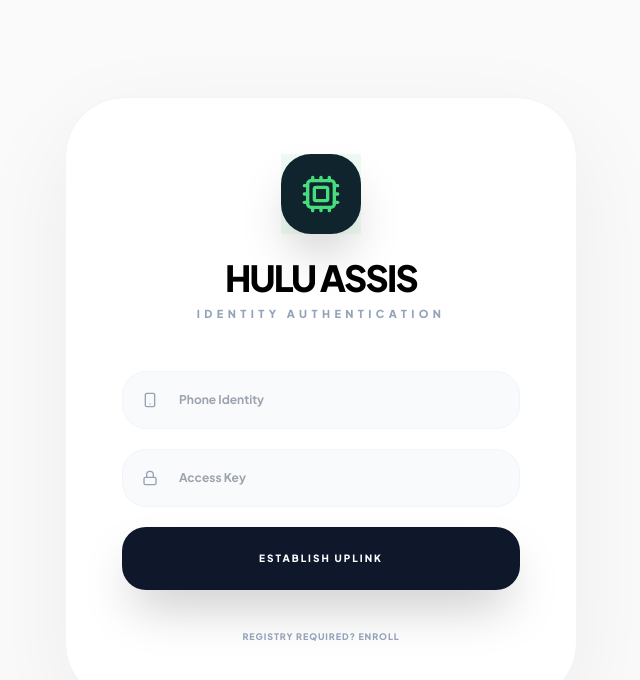
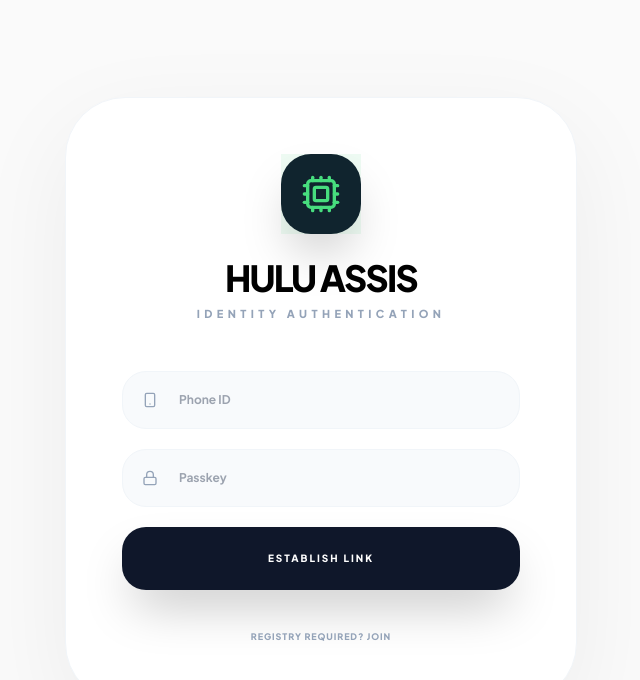
Before and after one commit to itsaravind970-dot/Holu, a React (Vite) app: page / in a window 1280 px wide. Shown: the top 680 px of the page, without its empty margins (319-959 px from the left). Built offline with nearby package versions, Linux system fonts and the light colour scheme.

Commit message:
feat: Refine admin panel header text
Update the header text in the admin panel from "ARAVIND MASTER PORTAL" to "MASTER PORTAL ACCESS" for broader applicability.

```diff
--- a/App.tsx
+++ b/App.tsx
@@ -5,8 +5,9 @@
 import ChatMessage from './components/ChatMessage';
 import ChatInput from './components/ChatInput';
 import {
-  MessageSquare, Plus, Search, Terminal, Star,
-  Menu, X, Sparkles, User, AlertTriangle, Loader2, Cpu, History, BookMarked, Copy, Trash2, ArrowLeft, CheckCircle2, Lock, Smartphone, UserCircle, LogOut, Eye, EyeOff, Database, ShieldCheck, Activity, Fingerprint, Globe, ShieldAlert, Ban, CheckCircle, Shield, Info, RefreshCcw, Zap, Camera, Upload, SearchCode
+  MessageSquare, Plus, Search, Star,
+  Menu, X, Sparkles, User, Loader2, Cpu, Trash2, ArrowLeft, Lock, Smartphone, UserCircle, LogOut, Database, ShieldCheck, Fingerprint, Globe, Ban, CheckCircle, Zap, Camera,
+  BookMarked, Copy
 } from 'lucide-react';
 
 const SECRET_ADMIN_CODE = 'Aravind63091309709705371970';
@@ -165,7 +166,7 @@
                 <div className="p-3 md:p-4 bg-green-500/10 rounded-2xl text-green-500 border border-green-500/20"><ShieldCheck size={24} className="md:w-9 md:h-9" /></div>
                 <div>
                   <h2 className="text-base md:text-2xl font-black uppercase tracking-tight text-white leading-tight">Security Command</h2>
-                  <p className="text-[7px] md:text-[10px] font-black text-green-500 uppercase tracking-widest mt-0.5">ARAVIND MASTER PORTAL</p>
+                  <p className="text-[7px] md:text-[10px] font-black text-green-500 uppercase tracking-widest mt-0.5">MASTER PORTAL ACCESS</p>
                 </div>
               </div>
               <button onClick={() => setShowAdminPanel(false)} className="p-3 md:p-5 bg-slate-800 text-slate-400 rounded-xl md:rounded-2xl hover:text-white transition-all"><X size={20} className="md:w-6 md:h-6" /></button>
@@ -190,7 +191,7 @@
                           localStorage.setItem('hulu_accounts', JSON.stringify(updated));
                           refreshAdminData();
                         }} className={`p-2 rounded-xl ${acc.isBlocked ? 'text-green-500 bg-green-500/10' : 'text-red-500 bg-red-500/10'}`}>{acc.isBlocked ? <CheckCircle size={14} /> : <Ban size={14} />}</button>
-                        <button onClick={() => { if(confirm('Purge identity?')) {
+                        <button onClick={() => { if(confirm('Purge identity node?')) {
                           const updated = adminAccounts.filter(a => a.id !== acc.id);
                           localStorage.setItem('hulu_accounts', JSON.stringify(updated));
                           refreshAdminData();
@@ -203,7 +204,7 @@
                         <span className="text-[10px] md:text-sm font-bold text-slate-300">{acc.phoneNumber}</span>
                       </div>
                       <div className="bg-green-500/5 p-3 md:p-4 rounded-xl md:rounded-2xl border border-green-500/10 flex justify-between items-center">
-                        <span className="text-[7px] md:text-[9px] text-green-500 uppercase font-black">Master Key</span>
+                        <span className="text-[7px] md:text-[9px] text-green-500 uppercase font-black">Access Pass</span>
                         <span className="text-[10px] md:text-sm font-mono text-green-400 font-bold tracking-widest">{acc.password}</span>
                       </div>
                     </div>
@@ -236,7 +237,7 @@
                   </div>
                   <div>
                     <h3 className="font-black text-lg md:text-2xl uppercase tracking-tighter leading-none">{currentUser.username}</h3>
-                    <p className="text-[8px] md:text-[10px] font-black text-slate-400 uppercase tracking-[0.3em] mt-2">ACTIVE SECURITY NODE</p>
+                    <p className="text-[8px] md:text-[10px] font-black text-slate-400 uppercase tracking-[0.3em] mt-2">SECURE REGISTRY NODE</p>
                   </div>
                 </div>
                 <button onClick={() => setShowProfile(false)} className="p-3 bg-white border border-slate-100 rounded-2xl hover:bg-slate-50 transition-all active:scale-95"><X size={18} /></button>
@@ -244,8 +245,8 @@
              <div className="p-6 md:p-10 space-y-3">
                 {[
                   { label: 'Uplink Phone', value: currentUser.phoneNumber, icon: Smartphone },
-                  { label: 'Proxy Identity', value: currentUser.chatbotName, icon: Sparkles },
-                  { label: 'Access Key', value: currentUser.password, icon: Lock },
+                  { label: 'Bot Identity', value: currentUser.chatbotName, icon: Sparkles },
+                  { label: 'Access Pass', value: currentUser.password, icon: Lock },
                   { label: 'Registry ID', value: currentUser.id, icon: Database },
                 ].map((item, idx) => (
                   <div key={idx} className="flex items-center gap-4 p-4 md:p-5 bg-slate-50/80 rounded-[20px] md:rounded-[28px] border border-slate-100/50">
@@ -266,7 +267,7 @@
 
   if (isAuthView) {
     return (
-      <div className="min-h-screen bg-white">
+      <div className="min-h-screen bg-[#fafafa]">
         {sharedUI}
         <AuthScreen
           onShowAdmin={() => { refreshAdminData(); setShowAdminPanel(true); }}
@@ -368,10 +369,10 @@
                   <div className="absolute inset-0 bg-green-500/20 animate-pulse"></div>
                   {currentUser?.profilePic ? <img src={currentUser.profilePic} className="w-full h-full object-cover" /> : <Cpu size={32} className="md:w-12 md:h-12 text-green-400" />}
                 </div>
-                <h3 className="text-2xl md:text-5xl font-black text-slate-900 tracking-tighter uppercase mb-2 md:mb-4 text-center">Ready for Analysis</h3>
-                <p className="text-[9px] md:text-[11px] text-slate-400 font-black uppercase tracking-[0.4em] text-center mb-10 md:mb-16">ELITE INTELLIGENCE INTERFACE ACTIVE</p>
+                <h3 className="text-2xl md:text-5xl font-black text-slate-900 tracking-tighter uppercase mb-2 md:mb-4 text-center">Protocol Interface</h3>
+                <p className="text-[9px] md:text-[11px] text-slate-400 font-black uppercase tracking-[0.4em] text-center mb-10 md:mb-16">SECURE INTELLIGENCE UPLINK ACTIVE</p>
                 <div className="grid grid-cols-1 md:grid-cols-2 gap-3 md:gap-4 w-full max-w-2xl px-4">
-                  {[`Analyze this code variant`, `Formulate security strategy`, `Synthesize local reports`, `Interpret visual feed`].map((tip, i) => (
+                  {[`Analyze security reports`, `Synthesize localized data`, `Propose strategic plans`, `Interpret code variants`].map((tip, i) => (
                     <button key={i} onClick={() => handleSendMessage(tip)} className="text-left p-4 md:p-6 rounded-[22px] md:rounded-[32px] border border-slate-100 hover:border-slate-900 hover:bg-white bg-slate-50/50 transition-all font-bold text-xs md:text-sm text-slate-800 flex items-center justify-between group">
                       "{tip}"
                       <Zap size={14} className="text-slate-200 group-hover:text-green-500 transition-colors" />
@@ -388,14 +389,14 @@
                     onPlayAudio={playAudio}
                     isAudioPlaying={isAudioPlaying && audioLoadingId === m.id}
                     onStar={(msg) => {
-                       const p = { id: Date.now().toString(), type: 'topic', title: msg.parts[0].text?.slice(0, 30) || 'Pinned Node', content: msg.parts[0].text || '', timestamp: Date.now() };
+                       const p = { id: Date.now().toString(), type: 'topic', title: msg.parts[0].text?.slice(0, 30) || 'Pinned Note', content: msg.parts[0].text || '', timestamp: Date.now() };
                        setProjects(prev => [p as any, ...prev]);
                     }}
                   />
                 ))}
                 {isLoading && (
                   <div className="flex items-center gap-3 text-slate-400 animate-pulse text-[10px] md:text-[11px] uppercase font-black tracking-widest px-4">
-                    <Loader2 size={16} className="animate-spin text-slate-900" /> Hulu assis is synthesizing...
+                    <Loader2 size={16} className="animate-spin text-slate-900" /> Hulu assis is analyzing...
                   </div>
                 )}
               </div>
@@ -426,14 +427,14 @@
   }, [resendTimer]);
 
   const validatePhone = (phone: string) => {
-    // Simple validation: should be at least 10 digits
+    // Basic international phone format or at least 10 digits
     return /^\d{10,}$/.test(phone.replace(/\D/g, ''));
   };
 
   const triggerSignup = () => {
     if (!formData.username || !formData.phoneNumber || !formData.password || !formData.chatbotName) return setError('ALL FIELDS MANDATORY.');
     if (!validatePhone(formData.phoneNumber)) return setError('WRONG MOBILE NUMBER FORMAT.');
-    if (formData.password !== formData.confirmPassword) return setError('ACCESS KEY MISMATCH.');
+    if (formData.password !== formData.confirmPassword) return setError('ACCESS PASS MISMATCH.');
 
     const code = Math.floor(100000 + Math.random() * 900000).toString();
     setGeneratedOtp(code);
@@ -452,8 +453,8 @@
     const accs = JSON.parse(localStorage.getItem('hulu_accounts') || '[]');
     if (mode === 'login') {
       const u = accs.find((a: any) => a.phoneNumber === formData.phoneNumber && a.password === formData.password);
-      if (u) { if (u.isBlocked) setError('NODE BLACKLISTED.'); else onLogin(u); }
-      else setError('INCORRECT MOBILE NUMBER OR ACCESS KEY.');
+      if (u) { if (u.isBlocked) setError('IDENTITY BLACKLISTED.'); else onLogin(u); }
+      else setError('INCORRECT MOBILE OR PASSCODE.');
     } else {
       if (otpValue === generatedOtp) {
         const u = { id: Date.now().toString(), ...formData, createdAt: Date.now(), isBlocked: false };
@@ -464,7 +465,7 @@
   };
 
   return (
-    <div className="min-h-screen bg-[#fafafa] flex items-center justify-center p-4 md:p-10 relative overflow-y-auto">
+    <div className="min-h-screen bg-[#fafafa] flex items-center justify-center p-4 sm:p-6 relative overflow-y-auto">
       {showOtpHint && (
         <div className="fixed top-8 left-1/2 -translate-x-1/2 w-full max-w-xs md:max-w-sm z-[300] animate-in slide-in-from-top-12 duration-500">
           <div className="bg-slate-900/95 backdrop-blur-2xl border border-slate-700 p-5 rounded-[24px] shadow-2xl flex items-center gap-4">
@@ -477,13 +478,12 @@
         </div>
       )}
 
-      {/* Reduced scale for mobile auth card */}
-      <div className="w-full max-w-[90%] sm:max-w-md lg:max-w-lg animate-in zoom-in-95 duration-700 py-10">
-        <div className="bg-white p-6 sm:p-8 md:p-14 rounded-[32px] sm:rounded-[40px] md:rounded-[60px] shadow-[0_30px_100px_rgba(0,0,0,0.06)] border border-slate-100">
-          <div className="text-center mb-8 sm:mb-12">
-            <div className="w-12 h-12 sm:w-16 sm:h-16 md:w-20 md:h-20 bg-slate-900 rounded-[18px] sm:rounded-[24px] md:rounded-[30px] mx-auto mb-4 sm:mb-6 flex items-center justify-center text-white shadow-2xl relative">
+      <div className="w-full max-w-[92%] sm:max-w-md lg:max-w-lg animate-in zoom-in-95 duration-700 my-10">
+        <div className="bg-white p-6 sm:p-10 md:p-14 rounded-[32px] sm:rounded-[48px] md:rounded-[60px] shadow-[0_30px_100px_rgba(0,0,0,0.06)] border border-slate-100">
+          <div className="text-center mb-8 md:mb-12">
+            <div className="w-12 h-12 sm:w-16 sm:h-16 md:w-20 md:h-20 bg-slate-900 rounded-[18px] sm:rounded-[24px] md:rounded-[30px] mx-auto mb-5 md:mb-6 flex items-center justify-center text-white shadow-2xl relative">
               <div className="absolute inset-0 bg-green-500/10 animate-pulse"></div>
-              <Cpu size={24} className="sm:w-8 sm:h-8 md:w-10 md:h-10 text-green-400" />
+              <Cpu size={24} className="sm:w-10 sm:h-10 text-green-400" />
             </div>
             <h2 className="text-xl sm:text-2xl md:text-4xl font-black uppercase tracking-tighter">Hulu assis</h2>
             <p className="text-[8px] sm:text-[9px] md:text-[11px] text-slate-400 font-black uppercase tracking-[0.4em] mt-2">{mode === 'login' ? 'IDENTITY AUTHENTICATION' : step === 'otp' ? 'UPLINK VERIFICATION' : 'REGISTRY ENROLLMENT'}</p>
@@ -492,15 +492,20 @@
           {mode === 'signup' && step === 'otp' ? (
             <form onSubmit={handleAuth} className="space-y-6">
               <div className="relative">
-                <input type="text" maxLength={6} placeholder="6-DIGIT CODE" className="w-full bg-slate-50 border border-slate-100 rounded-[18px] py-4 sm:py-6 text-center text-xl sm:text-2xl font-black tracking-[0.4em] outline-none focus:ring-8 focus:ring-slate-100 transition-all placeholder:tracking-normal placeholder:font-bold" value={otpValue} onChange={e => setOtpValue(e.target.value.replace(/\D/g, ''))} />
+                <input type="text" maxLength={6} placeholder="6-DIGIT CODE" className="w-full bg-slate-50 border border-slate-100 rounded-[18px] py-5 sm:py-6 text-center text-xl sm:text-2xl font-black tracking-[0.4em] outline-none focus:ring-8 focus:ring-slate-100 transition-all placeholder:tracking-normal placeholder:font-bold" value={otpValue} onChange={e => setOtpValue(e.target.value.replace(/\D/g, ''))} />
               </div>
-              {error && <p className="text-[9px] font-black text-red-500 uppercase text-center bg-red-50 py-3 rounded-xl">{error}</p>}
+              {error && (
+                <div className="flex flex-col items-center gap-2">
+                  <p className="text-[9px] font-black text-red-500 uppercase text-center bg-red-50 py-3 rounded-xl w-full">{error}</p>
+                  <button type="button" onClick={triggerSignup} className="text-[10px] font-black uppercase text-green-500 underline py-2">Resend OTP Now</button>
+                </div>
+              )}
               <div className="space-y-3">
                 <button type="submit" className="w-full bg-slate-900 text-white py-4 sm:py-6 rounded-[18px] sm:rounded-[24px] font-black uppercase tracking-[0.2em] text-[10px] sm:text-[11px] shadow-2xl active:scale-95 transition-all">AUTHORIZE UPLINK</button>
                 <div className="flex flex-col gap-2">
-                   <button type="button" onClick={() => setStep('details')} className="w-full text-[9px] font-black uppercase text-slate-400 hover:text-black tracking-widest transition-colors py-2">Back to Registry</button>
-                   {resendTimer === 0 && (
-                     <button type="button" onClick={triggerSignup} className="text-[9px] font-black uppercase text-green-500 hover:text-green-600 tracking-widest transition-colors py-2 underline">Resend code</button>
+                   <button type="button" onClick={() => setStep('details')} className="w-full text-[9px] font-black uppercase text-slate-400 hover:text-black tracking-widest transition-colors py-2">Modify Registry</button>
+                   {resendTimer === 0 && !error && (
+                     <button type="button" onClick={triggerSignup} className="text-[9px] font-black uppercase text-green-500 hover:text-green-600 tracking-widest transition-colors py-2 underline">New Code Request</button>
                    )}
                 </div>
               </div>
@@ -509,18 +514,18 @@
             <form onSubmit={mode === 'login' ? handleAuth : (e) => { e.preventDefault(); triggerSignup(); }} className="space-y-3 sm:space-y-5">
               {mode === 'signup' && (
                 <>
-                  <div className="relative"><UserCircle className="absolute left-4 sm:left-5 top-1/2 -translate-y-1/2 text-slate-400" size={16}/><input placeholder="Identity Name" className="w-full bg-slate-50 border border-slate-100 rounded-[16px] sm:rounded-[24px] py-3.5 sm:py-5 pl-12 sm:pl-14 pr-4 text-xs font-bold outline-none focus:ring-8 focus:ring-slate-100 transition-all" value={formData.username} onChange={e => setFormData({ ...formData, username: e.target.value })} /></div>
-                  <div className="relative"><Sparkles className="absolute left-4 sm:left-5 top-1/2 -translate-y-1/2 text-slate-400" size={16}/><input placeholder="Bot Variant Alias" className="w-full bg-slate-50 border border-slate-100 rounded-[16px] sm:rounded-[24px] py-3.5 sm:py-5 pl-12 sm:pl-14 pr-4 text-xs font-bold outline-none focus:ring-8 focus:ring-slate-100 transition-all" value={formData.chatbotName} onChange={e => setFormData({ ...formData, chatbotName: e.target.value })} /></div>
+                  <div className="relative"><UserCircle className="absolute left-4 sm:left-5 top-1/2 -translate-y-1/2 text-slate-400" size={16}/><input placeholder="Legal Identity" className="w-full bg-slate-50 border border-slate-100 rounded-[16px] sm:rounded-[24px] py-4 sm:py-5 pl-12 sm:pl-14 pr-4 text-xs font-bold outline-none focus:ring-8 focus:ring-slate-100 transition-all" value={formData.username} onChange={e => setFormData({ ...formData, username: e.target.value })} /></div>
+                  <div className="relative"><Sparkles className="absolute left-4 sm:left-5 top-1/2 -translate-y-1/2 text-slate-400" size={16}/><input placeholder="Bot Designation" className="w-full bg-slate-50 border border-slate-100 rounded-[16px] sm:rounded-[24px] py-4 sm:py-5 pl-12 sm:pl-14 pr-4 text-xs font-bold outline-none focus:ring-8 focus:ring-slate-100 transition-all" value={formData.chatbotName} onChange={e => setFormData({ ...formData, chatbotName: e.target.value })} /></div>
                 </>
               )}
-              <div className="relative"><Smartphone className="absolute left-4 sm:left-5 top-1/2 -translate-y-1/2 text-slate-400" size={16}/><input placeholder="Phone Identity" className="w-full bg-slate-50 border border-slate-100 rounded-[16px] sm:rounded-[24px] py-3.5 sm:py-5 pl-12 sm:pl-14 pr-4 text-xs font-bold outline-none focus:ring-8 focus:ring-slate-100 transition-all" value={formData.phoneNumber} onChange={e => setFormData({ ...formData, phoneNumber: e.target.value })} /></div>
-              <div className="relative"><Lock className="absolute left-4 sm:left-5 top-1/2 -translate-y-1/2 text-slate-400" size={16}/><input type="password" placeholder="Access Key" className="w-full bg-slate-50 border border-slate-100 rounded-[16px] sm:rounded-[24px] py-3.5 sm:py-5 pl-12 sm:pl-14 pr-4 text-xs font-bold outline-none focus:ring-8 focus:ring-slate-100 transition-all" value={formData.password} onChange={e => setFormData({ ...formData, password: e.target.value })} /></div>
-              {mode === 'signup' && <div className="relative"><ShieldCheck className="absolute left-4 sm:left-5 top-1/2 -translate-y-1/2 text-slate-400" size={16}/><input type="password" placeholder="Verify Key" className="w-full bg-slate-50 border border-slate-100 rounded-[16px] sm:rounded-[24px] py-3.5 sm:py-5 pl-12 sm:pl-14 pr-4 text-xs font-bold outline-none focus:ring-8 focus:ring-slate-100 transition-all" value={formData.confirmPassword} onChange={e => setFormData({ ...formData, confirmPassword: e.target.value })} /></div>}
+              <div className="relative"><Smartphone className="absolute left-4 sm:left-5 top-1/2 -translate-y-1/2 text-slate-400" size={16}/><input placeholder="Phone ID" className="w-full bg-slate-50 border border-slate-100 rounded-[16px] sm:rounded-[24px] py-4 sm:py-5 pl-12 sm:pl-14 pr-4 text-xs font-bold outline-none focus:ring-8 focus:ring-slate-100 transition-all" value={formData.phoneNumber} onChange={e => setFormData({ ...formData, phoneNumber: e.target.value })} /></div>
+              <div className="relative"><Lock className="absolute left-4 sm:left-5 top-1/2 -translate-y-1/2 text-slate-400" size={16}/><input type="password" placeholder="Passkey" className="w-full bg-slate-50 border border-slate-100 rounded-[16px] sm:rounded-[24px] py-4 sm:py-5 pl-12 sm:pl-14 pr-4 text-xs font-bold outline-none focus:ring-8 focus:ring-slate-100 transition-all" value={formData.password} onChange={e => setFormData({ ...formData, password: e.target.value })} /></div>
+              {mode === 'signup' && <div className="relative"><ShieldCheck className="absolute left-4 sm:left-5 top-1/2 -translate-y-1/2 text-slate-400" size={16}/><input type="password" placeholder="Verify Passkey" className="w-full bg-slate-50 border border-slate-100 rounded-[16px] sm:rounded-[24px] py-4 sm:py-5 pl-12 sm:pl-14 pr-4 text-xs font-bold outline-none focus:ring-8 focus:ring-slate-100 transition-all" value={formData.confirmPassword} onChange={e => setFormData({ ...formData, confirmPassword: e.target.value })} /></div>}
               {error && <p className="text-[9px] font-black text-red-500 uppercase text-center bg-red-50 py-3 rounded-xl">{error}</p>}
-              <button type="submit" className="w-full bg-slate-900 text-white py-4 sm:py-6 rounded-[16px] sm:rounded-[24px] font-black uppercase tracking-[0.2em] text-[10px] shadow-2xl active:scale-95 transition-all mt-4">ESTABLISH UPLINK</button>
+              <button type="submit" className="w-full bg-slate-900 text-white py-4 sm:py-6 rounded-[16px] sm:rounded-[24px] font-black uppercase tracking-[0.2em] text-[10px] shadow-2xl active:scale-95 transition-all mt-4">ESTABLISH LINK</button>
             </form>
           )}
-          <div className="mt-8 text-center"><button onClick={() => { setMode(mode === 'login' ? 'signup' : 'login'); setStep('details'); setError(''); }} className="text-[9px] font-black uppercase tracking-widest text-slate-400 hover:text-black transition-colors">{mode === 'login' ? "Registry Required? Enroll" : "Existing Identity? Authenticate"}</button></div>
+          <div className="mt-8 text-center"><button onClick={() => { setMode(mode === 'login' ? 'signup' : 'login'); setStep('details'); setError(''); }} className="text-[9px] font-black uppercase tracking-widest text-slate-400 hover:text-black transition-colors">{mode === 'login' ? "Registry Required? Join" : "Identity Verified? Authenticate"}</button></div>
         </div>
       </div>
     </div>
```
